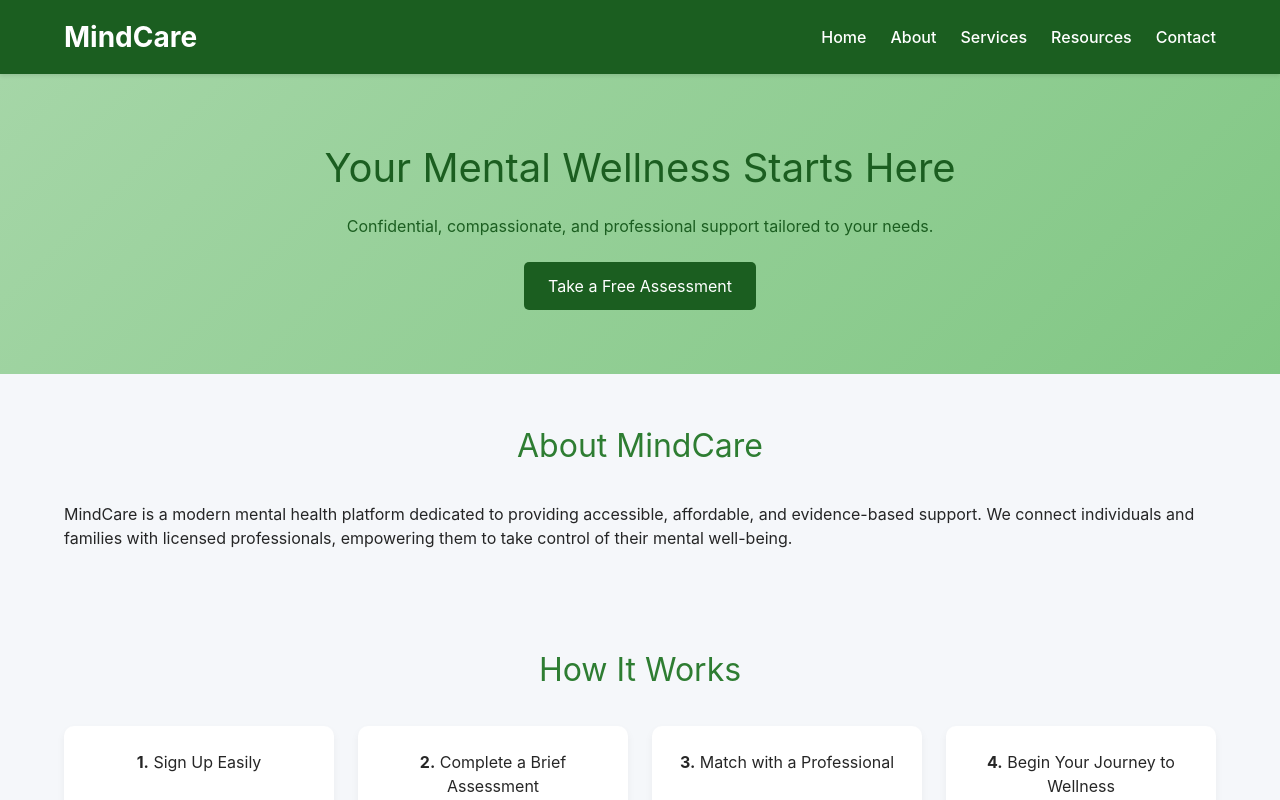
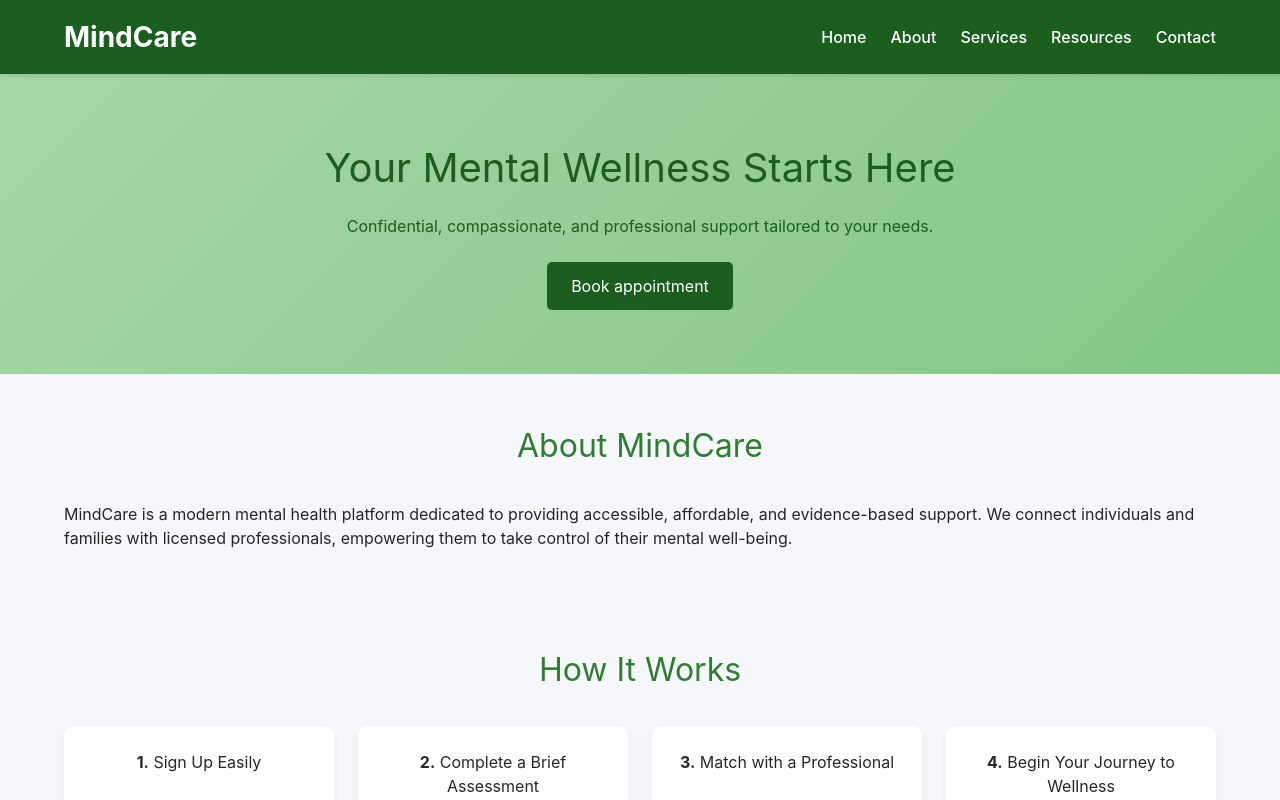
Before and after one commit to mohamednousad/Counselling-Booking-System, a React (Create React App) app in the folder client/: page / in a window 1280 px wide. Shown: the top 800 px of the page. Built offline with nearby package versions, Linux system fonts and the light colour scheme.

Commit message:
Latest uppdate

```diff
--- a/client/src/components/Home/Hero.jsx
+++ b/client/src/components/Home/Hero.jsx
@@ -8,7 +8,7 @@ const Hero = () => {
         Confidential, compassionate, and professional support tailored to your
         needs.
       </p>
-      <a href="#assessment" class="btn">Take a Free Assessment</a>
+      <a href="#assessment" class="btn">Book appointment</a>
     </section>
 
   );
```
